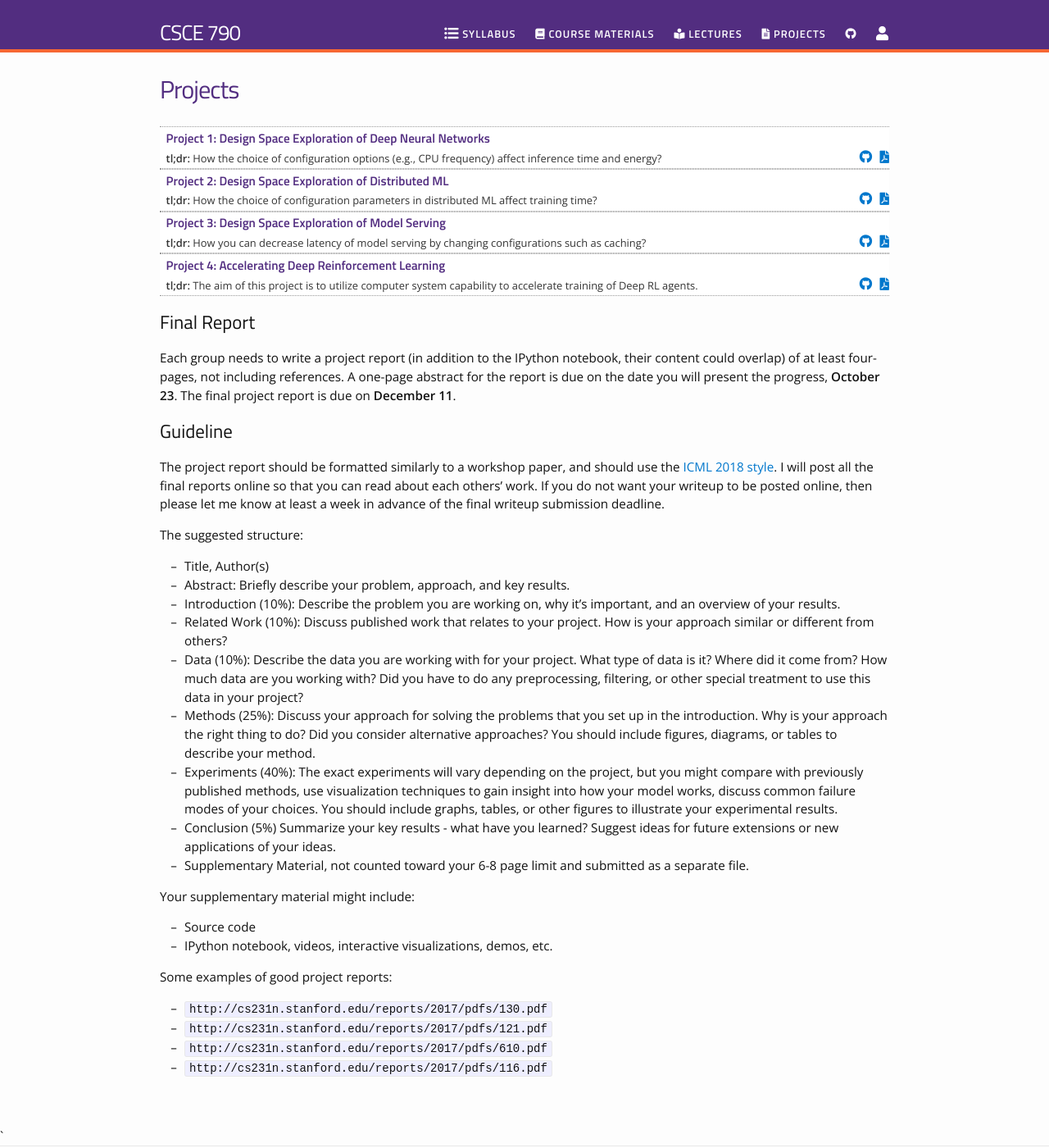
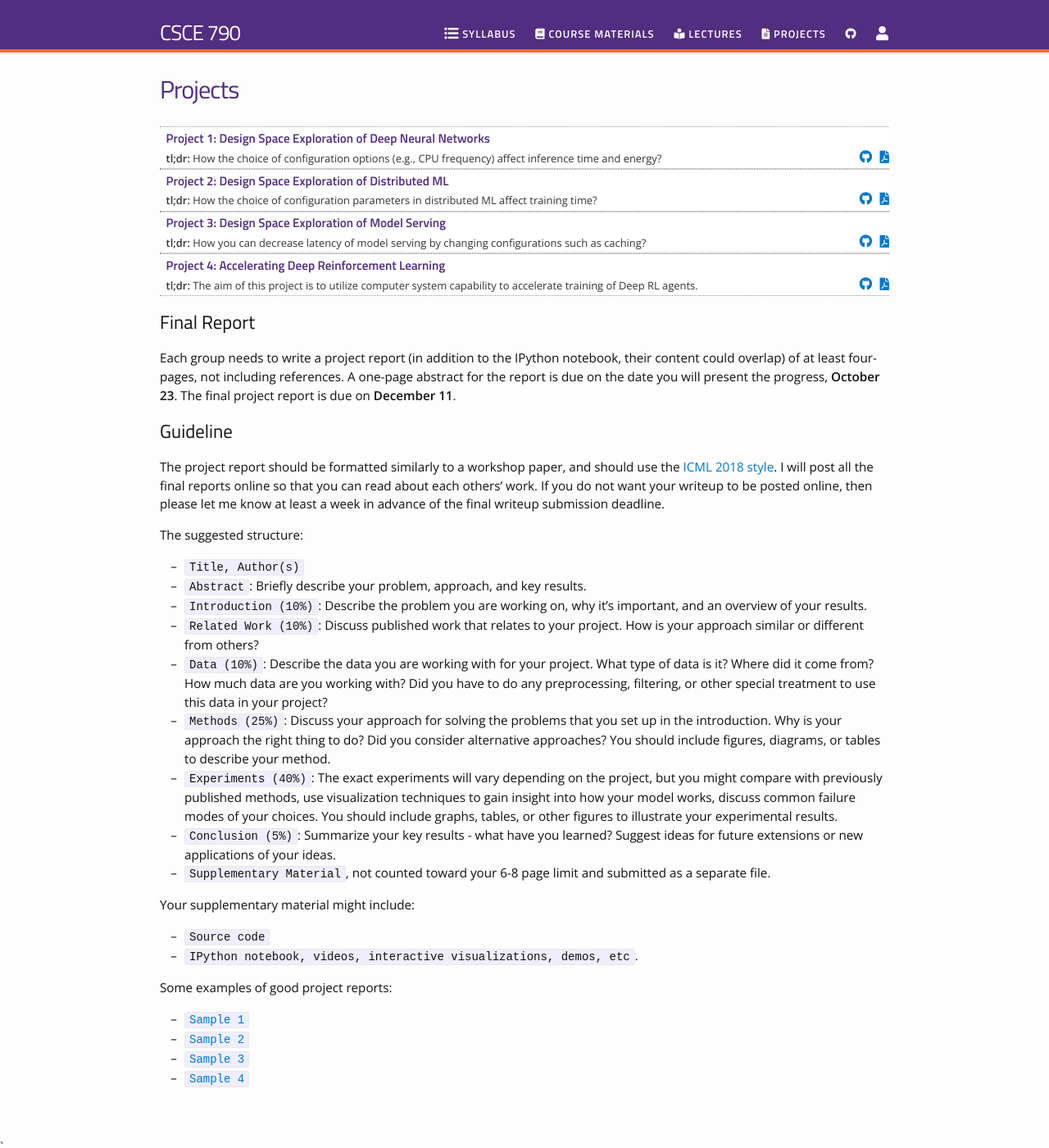
Before and after one commit to pooyanjamshidi/mls, a Jekyll site: the page built from projects.md, in a window 1280 px wide and 1400 px high. Shown: the whole window at 82% size. Built offline with Jekyll 4.4.1, drawn with Linux system fonts in a browser that asks for light colours; nearby versions of some CDN libraries.

Commit message:
added instructions

```diff
--- a/projects.md
+++ b/projects.md
@@ -33,23 +33,22 @@ I will post all the final reports online so that you can read about each others'
 
 The suggested structure:
 
-- Title, Author(s)
-- Abstract: Briefly describe your problem, approach, and key results.
-- Introduction (10%): Describe the problem you are working on, why it's important, and an overview of your results.
-- Related Work (10%): Discuss published work that relates to your project. How is your approach similar or different from others?
-- Data (10%): Describe the data you are working with for your project. What type of data is it? Where did it come from? How much data are you working with? Did you have to do any preprocessing, filtering, or other special treatment to use this data in your project?
-- Methods (25%): Discuss your approach for solving the problems that you set up in the introduction. Why is your approach the right thing to do? Did you consider alternative approaches? You should include figures, diagrams, or tables to describe your method.
-- Experiments (40%): The exact experiments will vary depending on the project, but you might compare with previously published methods, use visualization techniques to gain insight into how your model works, discuss common failure modes of your choices. You should include graphs, tables, or other figures to illustrate your experimental results.
-- Conclusion (5%) Summarize your key results - what have you learned? Suggest ideas for future extensions or new applications of your ideas.
-- Supplementary Material, not counted toward your 6-8 page limit and submitted as a separate file.
+- `Title, Author(s)`
+- `Abstract`: Briefly describe your problem, approach, and key results.
+- `Introduction (10%)`: Describe the problem you are working on, why it's important, and an overview of your results.
+- `Related Work (10%)`: Discuss published work that relates to your project. How is your approach similar or different from others?
+- `Data (10%)`: Describe the data you are working with for your project. What type of data is it? Where did it come from? How much data are you working with? Did you have to do any preprocessing, filtering, or other special treatment to use this data in your project?
+- `Methods (25%)`: Discuss your approach for solving the problems that you set up in the introduction. Why is your approach the right thing to do? Did you consider alternative approaches? You should include figures, diagrams, or tables to describe your method.
+- `Experiments (40%)`: The exact experiments will vary depending on the project, but you might compare with previously published methods, use visualization techniques to gain insight into how your model works, discuss common failure modes of your choices. You should include graphs, tables, or other figures to illustrate your experimental results.
+- `Conclusion (5%)`: Summarize your key results - what have you learned? Suggest ideas for future extensions or new applications of your ideas.
+- `Supplementary Material`, not counted toward your 6-8 page limit and submitted as a separate file.
 
 Your supplementary material might include:
-- Source code
-- IPython notebook, videos, interactive visualizations, demos, etc.
-
+- `Source code`
+- `IPython notebook, videos, interactive visualizations, demos, etc`.
 
 Some examples of good project reports:
-- `http://cs231n.stanford.edu/reports/2017/pdfs/130.pdf`
-- `http://cs231n.stanford.edu/reports/2017/pdfs/121.pdf`
-- `http://cs231n.stanford.edu/reports/2017/pdfs/610.pdf`
-- `http://cs231n.stanford.edu/reports/2017/pdfs/116.pdf`
+- [`Sample 1`](http://cs231n.stanford.edu/reports/2017/pdfs/130.pdf`)
+- [`Sample 2`](`http://cs231n.stanford.edu/reports/2017/pdfs/121.pdf`)
+- [`Sample 3`](`http://cs231n.stanford.edu/reports/2017/pdfs/610.pdf`)
+- [`Sample 4`](`http://cs231n.stanford.edu/reports/2017/pdfs/116.pdf`)
```
